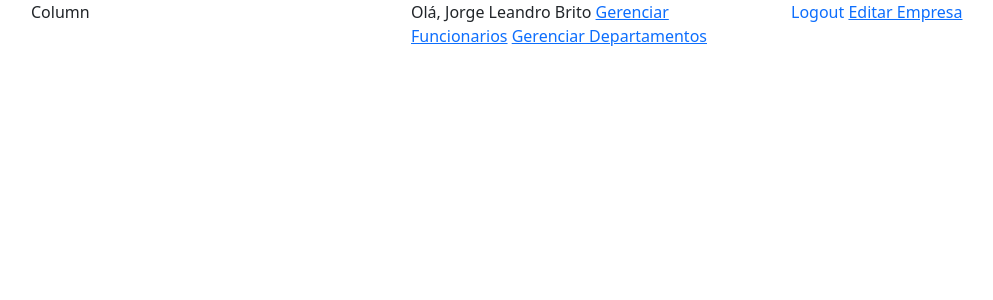
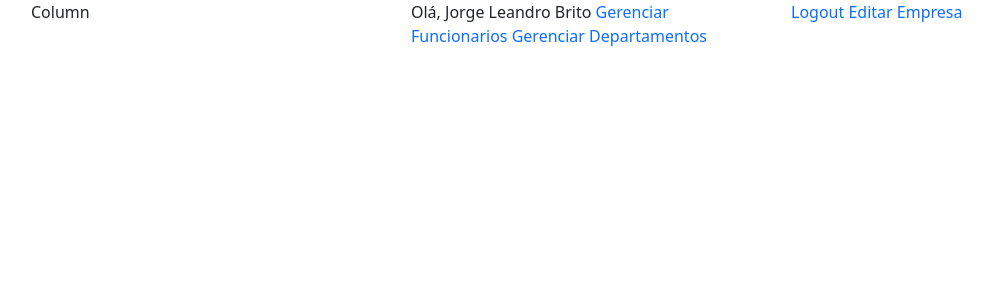
Before and after one commit to Flaviohmm/gestao_RH, a Django app: page / in a window 1280 px wide. Shown: the top 300 px of the page, without its empty margins (51-1044 px from the left). Run offline with Django 3.2, Linux system fonts and the light colour scheme; a user stored in the database is signed in; data comes from the database, SQL or seed files in the repository; both versions use the stored data as it was after the commit; some libraries are stand-ins or nearby versions.

Commit message:
Crud Departamentos, Update

```diff
--- a/apps/core/templates/core/index.html
+++ b/apps/core/templates/core/index.html
@@ -7,16 +7,17 @@
         </div>
         <div class="col">
             Olá, {{ usuario.funcionario.nome }}
-            <a href="{% url 'list_funcionarios' %}">Gerenciar Funcionarios</a>
-            <a href="{% url 'list_departamentos' %}">Gerenciar Departamentos</a>
+            <a href="{% url 'list_funcionarios' %}" style="text-decoration: none;">Gerenciar Funcionarios</a>
+            <a href="{% url 'list_departamentos' %}" style="text-decoration: none;">Gerenciar Departamentos</a>
         </div>
         <div class="col">
             <a href="{% url 'logout' %}" style="text-decoration: none;">Logout</a>
 
             {% if usuario.funcionario.empresa %}
-                <a href="{% url 'edit_empresa' usuario.funcionario.empresa.id %}">Editar Empresa</a>
+                <a href="{% url 'edit_empresa' usuario.funcionario.empresa.id %}"
+                    style="text-decoration: none;">Editar Empresa</a>
             {% else %}
-                <a href="{% url 'create_empresa' %}">Criar Empresa</a>
+                <a href="{% url 'create_empresa' %}" style="text-decoration: none;">Criar Empresa</a>
             {% endif %}
         </div>
     </div>
--- a/apps/departamentos/templates/departamentos/departamento_list.html
+++ b/apps/departamentos/templates/departamentos/departamento_list.html
@@ -4,7 +4,7 @@
     List
     <br>
     {% for departamento in object_list %}
-        <a href="" style="text-decoration: none;">
+        <a href="{% url 'update_departamento' departamento.id %}" style="text-decoration: none;">
             {{ departamento }}
         </a>
         <a href="" style="text-decoration: none;">
--- a/apps/departamentos/urls.py
+++ b/apps/departamentos/urls.py
@@ -1,7 +1,12 @@
 from django.urls import path
-from .views import DepartamentoCreate, DepartamentosList
+from .views import (
+    DepartamentoCreate,
+    DepartamentosList,
+    DepartamentoUpdate
+)
 
 urlpatterns = [
     path('list', DepartamentosList.as_view(), name='list_departamentos'),
     path('novo', DepartamentoCreate.as_view(), name='create_departamento'),
+    path('update/<int:pk>/', DepartamentoUpdate.as_view(), name='update_departamento'),
 ]
--- a/apps/funcionarios/templates/funcionarios/funcionario_list.html
+++ b/apps/funcionarios/templates/funcionarios/funcionario_list.html
@@ -4,10 +4,10 @@
     List
     <br>
     {% for funcionario in object_list %}
-        <a href="{% url 'update_funcionario' funcionario.id %}">
+        <a href="{% url 'update_funcionario' funcionario.id %}" style="text-decoration: none;">
             {{ funcionario }}
         </a>
-        <a href="{% url 'delete_funcionario' funcionario.id %}">
+        <a href="{% url 'delete_funcionario' funcionario.id %}" style="text-decoration: none;">
             Deletar
         </a> <br>
     {% endfor %}
```
Also changed, not shown: apps/departamentos/views.py (+7 -1 lines), db.sqlite3.
